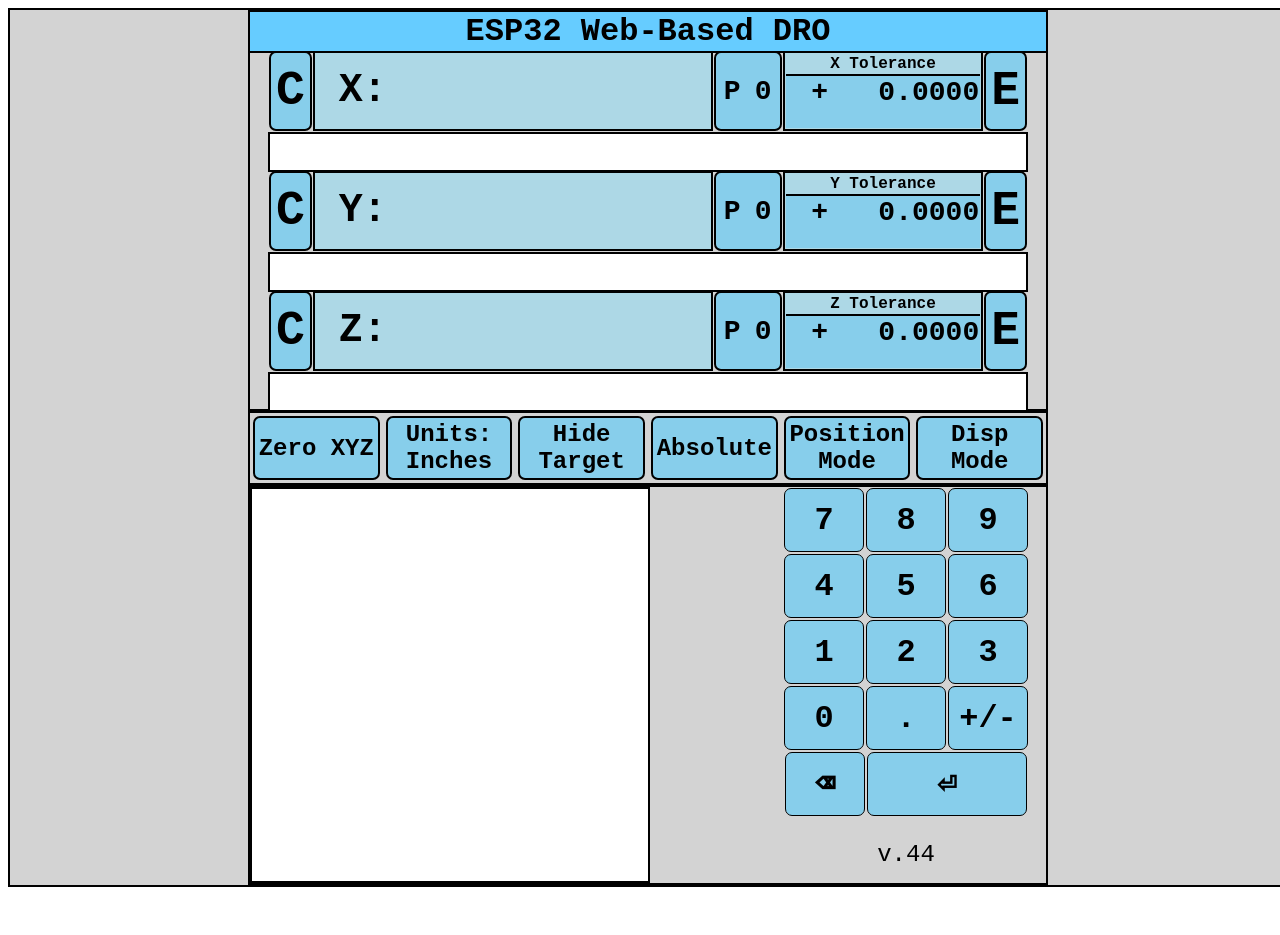
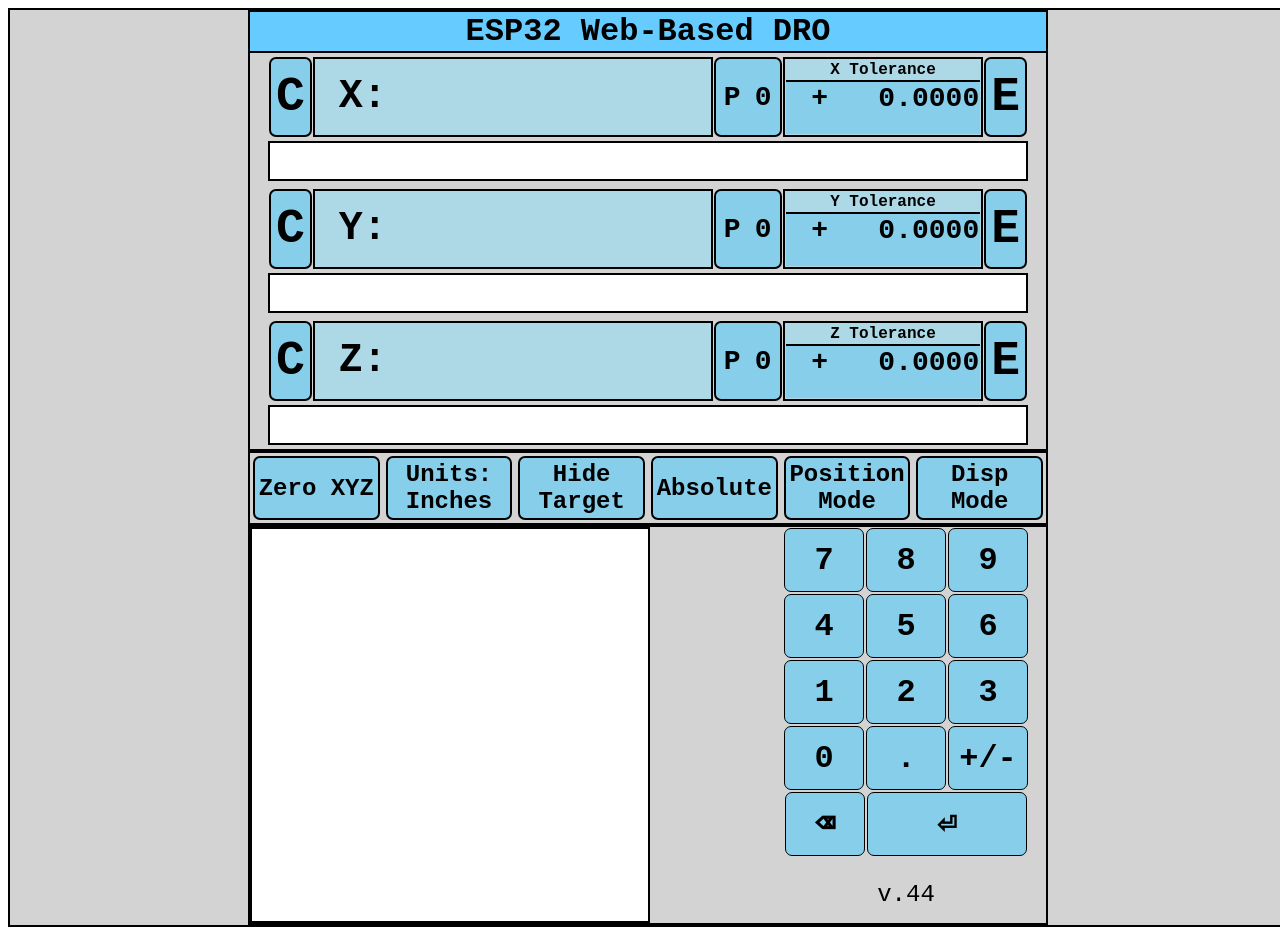
Before and after one commit to dclementson/dclementson.github.io, a plain HTML site: page index.html in a window 1280 px wide. Before the commit the page ends 895 px from the top, so only its background shows below. Drawn offline with Linux system fonts and the light colour scheme.

Commit message:
Update index.html

```diff
--- a/index.html
+++ b/index.html
@@ -50,7 +50,7 @@
         border: solid 2px black;
         color: Black;
         width: 100vmin;
-        height: 45vmin;
+        height: 50vmin;
     }
 
     .axisContainer{
```
